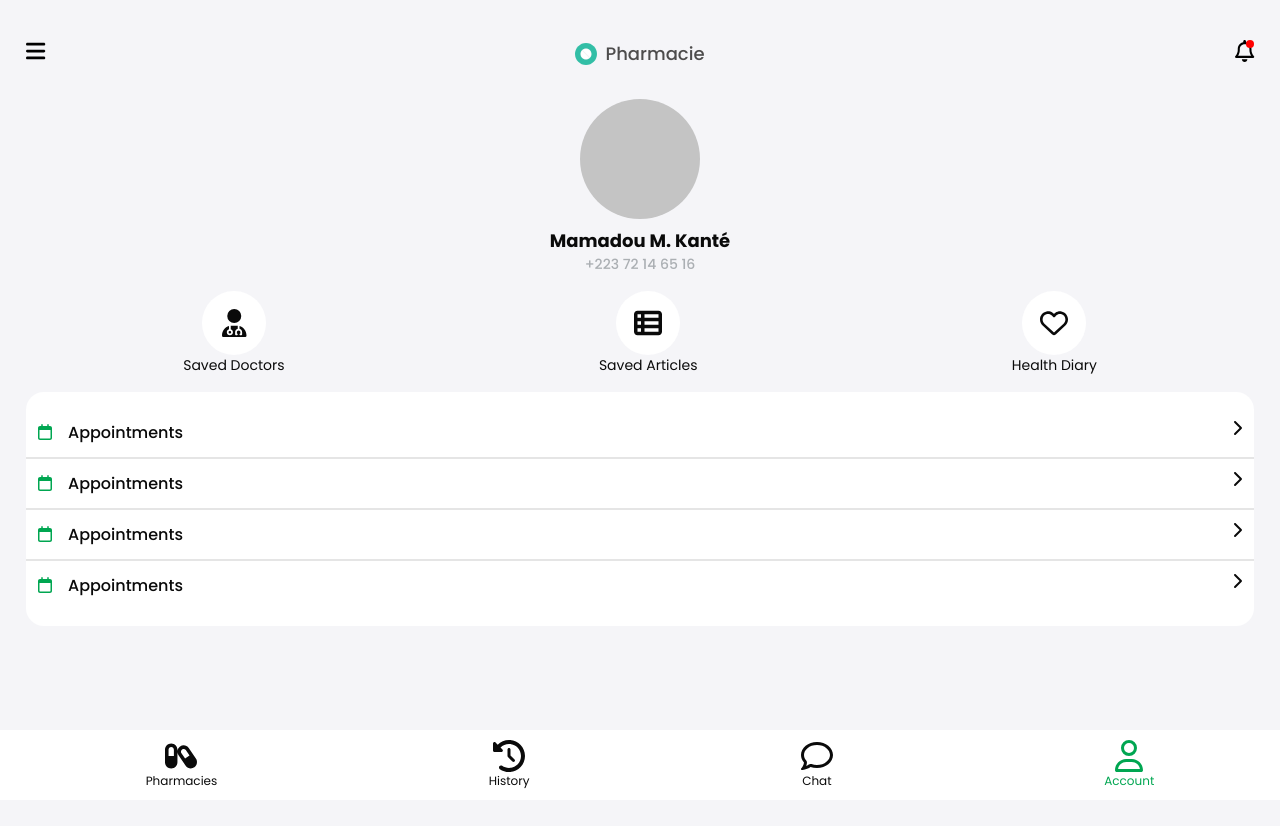
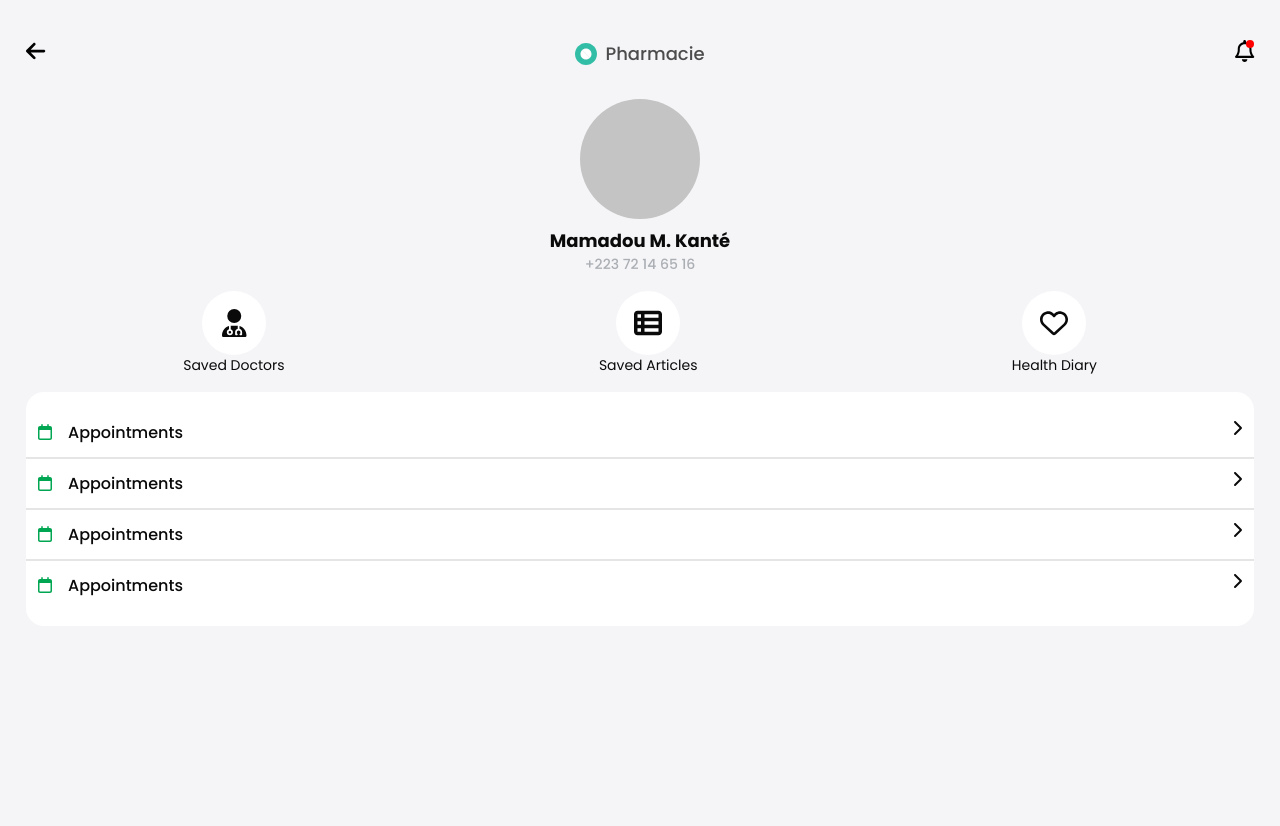
Before and after one commit to MMK-13/pharmacy-front, a Vue app: page /account in a window 1280 px wide. Shown: the top 826 px of the page. Built offline with nearby package versions, Linux system fonts and the light colour scheme.

Commit message:
Remove BottomMenu from AccountPage and permit to get back

```diff
--- a/src/pages/AccountPage.vue
+++ b/src/pages/AccountPage.vue
@@ -1,24 +1,21 @@
 <template>
 	<div class="container">
-		<TopHeader class="TopHeader" />
+		<TopHeader class="TopHeader" needBack="true" />
 		<UserInfo class="UserInfo" :fullname="user.fullname" :phone="user.phone" />
 		<UserFavButton class="UserFavButton" />
 		<UserOption />
-		<BottomMenu />
 	</div>
 </template>
 
 <script>
-	import BottomMenu from '@/components/BottomMenu.vue'
-	import TopHeader from '@/components/TopHeader.vue'
-	import UserInfo from '@/components/UserInfo.vue'
-	import UserFavButton from '@/components/UserFavButton.vue'
-	import UserOption from '@/components/UserOption.vue'
+	import TopHeader from '@/components/TopHeader'
+	import UserInfo from '@/components/UserInfo'
+	import UserFavButton from '@/components/UserFavButton'
+	import UserOption from '@/components/UserOption'
 
 	export default {
 		name: 'AccountPage',
 		components: {
-			BottomMenu,
 			TopHeader,
 			UserInfo,
 			UserFavButton,
```
